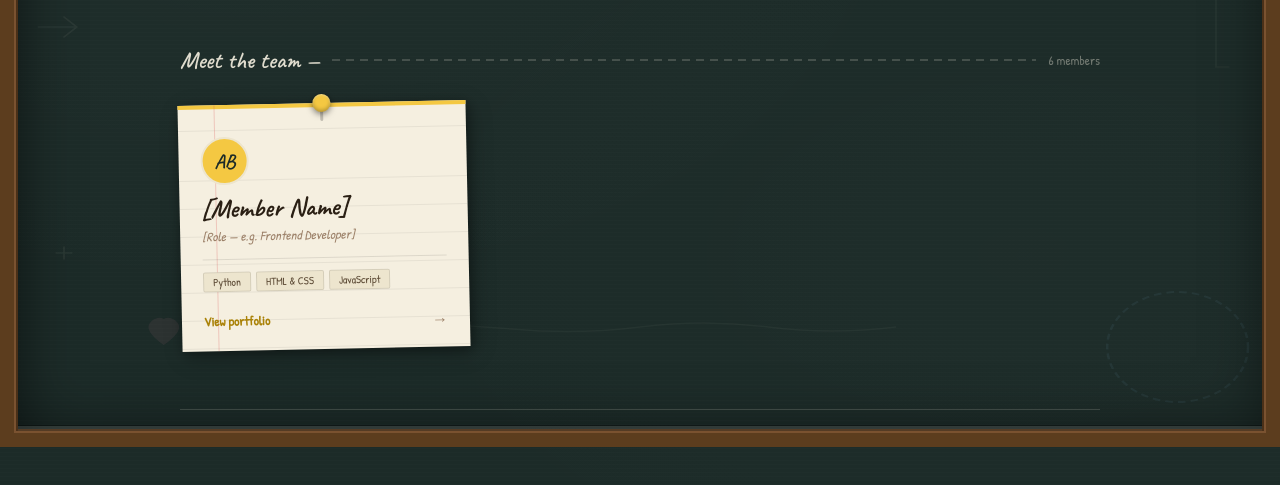
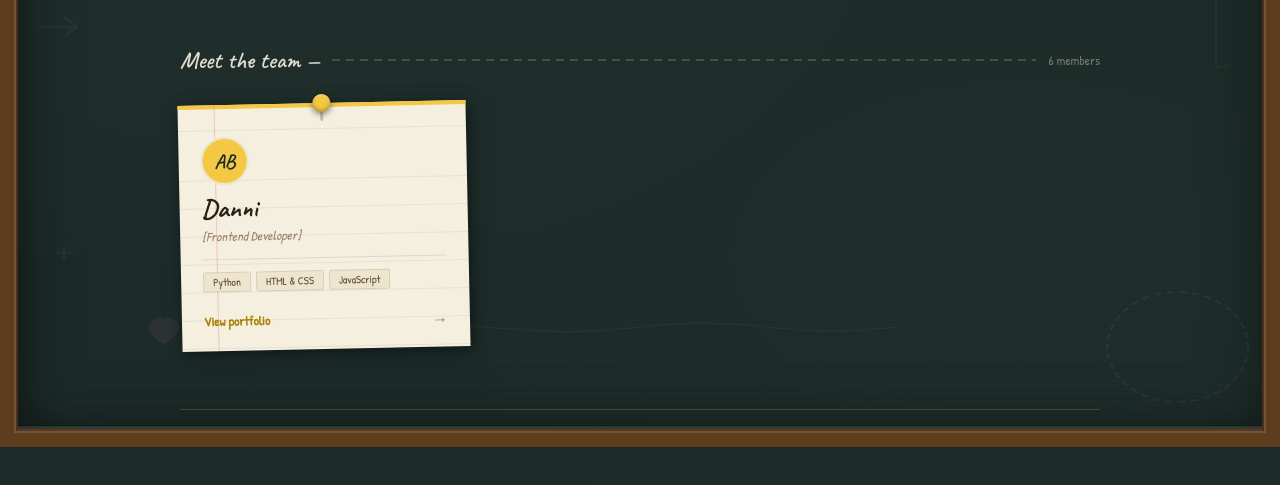
Before and after one commit to IS-PROJECT-2026/backbenchers-repo1, a plain HTML site: page Index.html in a window 1280 px wide. Shown: the part 353-838 px from the top of the page. Drawn offline with Linux system fonts and the light colour scheme.

Commit message:
added memeber name href link, etc etc changes

```diff
--- a/Index.html
+++ b/Index.html
@@ -612,14 +612,14 @@
   <div class="cards-grid">
 
     <!-- Member 1 -->
-    <a class="card" href="member-1/about-me.html" style="--pin-col: var(--k1)">
+    <a class="card" href="Danni/about-me.html" style="--pin-col: var(--k1)">
       <div class="card-stripe"></div>
       <div class="card-lines" aria-hidden="true"></div>
       <div class="card-margin" aria-hidden="true"></div>
       <div class="card-content">
         <div class="card-avatar">AB</div>
-        <p class="card-name">[Member Name]</p>
-        <p class="card-role">[Role — e.g. Frontend Developer]</p>
+        <p class="card-name">Danni</p>
+        <p class="card-role">[Frontend Developer]</p>
         <div class="card-divider"></div>
         <div class="card-tags">
           <span class="card-tag">Python</span>
```
